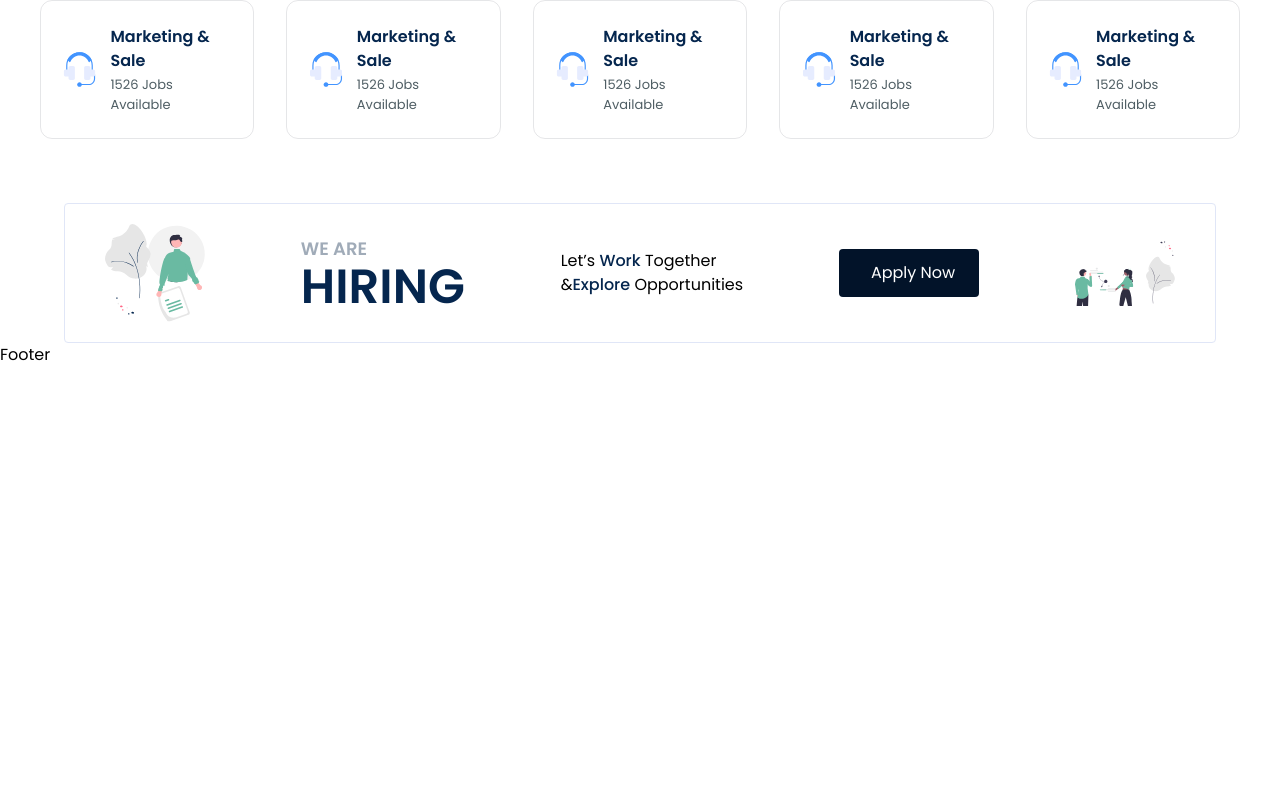
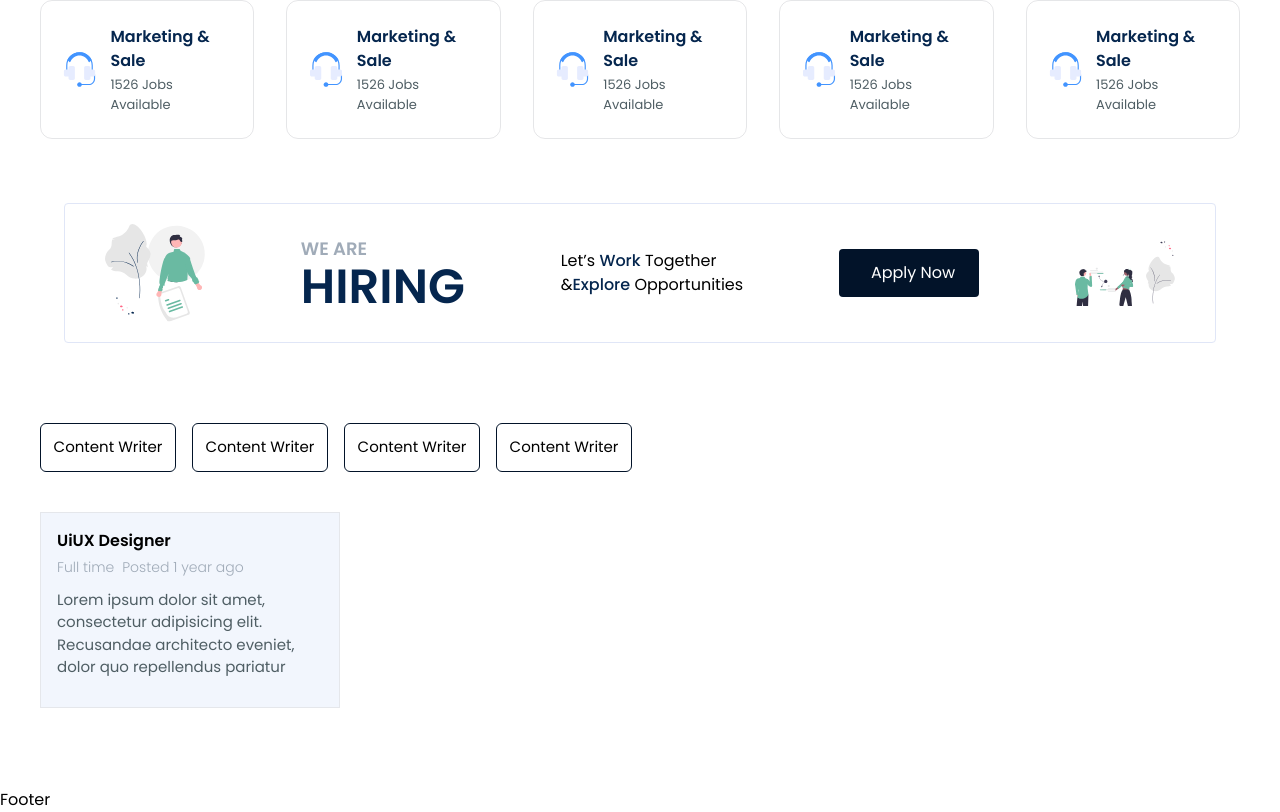
Before and after one commit to freelanceMamun/Job-Protal-Fullstack, a Next.js app in the folder frontend/: page / in a window 1280 px wide. Shown: the part 908-1720 px from the top of the page. Before the commit the page ends 1275 px from the top, so only its background shows below. Built offline with nearby package versions, Linux system fonts and the light colour scheme.

Commit message:
add Job filter

```diff
--- a/frontend/src/app/page.jsx
+++ b/frontend/src/app/page.jsx
@@ -5,7 +5,11 @@ import banenrImg from '@/assets/images/bg-banner.59ddabf7.svg';
 import Catagorycard from '@/components/catagorycard';
 import BanerSvg from '@/assets/images/bg-left-hiring.cc0e2e85.svg';
 import BanerSvg2 from '@/assets/images/bg-right-hiring.0dfda9a2.svg';
-export default function Home() {
+
+import JobCard from '@/components/JobCard';
+import Link from 'next/link';
+
+export default function Main() {
   return (
     <main className="">
       <Image
@@ -34,7 +38,6 @@ export default function Home() {
       </div>
 
       {/* ==== Banner  */}
-
       <div className="banner">
         <div className="container">
           <div className="max-w-6xl flex items-center py-5 rounded px-10 justify-between m-auto border border-[#e0e6f7]">
@@ -75,6 +78,43 @@ export default function Home() {
           </div>
         </div>
       </div>
+      {/* ==== Banner  */}
+
+      {/* ----- Job section ------- */}
+      <div className="container">
+        <div className="my-20">
+          <div className="filter-element">
+            <div className="grid grid-cols-8 gap-4">
+              <div className="border text-center duration-300 transition-all hover:-translate-y-1 border-[#021329] rounded-md hover:bg-[#021329] hover:text-white">
+                <Link href={''} className="w-full py-3 block text-[15px]">
+                  Content Writer
+                </Link>
+              </div>
+              <div className="border text-center duration-300 transition-all hover:-translate-y-1 border-[#021329] rounded-md hover:bg-[#021329] hover:text-white">
+                <Link href={''} className="w-full py-3 block text-[15px]">
+                  Content Writer
+                </Link>
+              </div>
+              <div className="border text-center duration-300 transition-all hover:-translate-y-1 border-[#021329] rounded-md hover:bg-[#021329] hover:text-white">
+                <Link href={''} className="w-full py-3 block text-[15px]">
+                  Content Writer
+                </Link>
+              </div>
+              <div className="border text-center duration-300 transition-all hover:-translate-y-1 border-[#021329] rounded-md hover:bg-[#021329] hover:text-white">
+                <Link href={''} className="w-full py-3 block text-[15px]">
+                  Content Writer
+                </Link>
+              </div>
+            </div>
+          </div>
+
+          <div className="job-card-element my-10 ">
+            <div className="grid grid-cols-4">
+              <JobCard></JobCard>
+            </div>
+          </div>
+        </div>
+      </div>
     </main>
   );
 }
--- /dev/null
+++ b/frontend/src/components/JobCard.jsx
@@ -0,0 +1,32 @@
+import React from 'react';
+
+const JobCard = () => {
+  return (
+    <div className=" bg-[#F2F6FD] border p-4">
+      <div className="job-title">
+        <h4 className="font-semibold">UiUX Designer</h4>
+        <div className="flex gap-2 mt-1">
+          <div className="time">
+            <p className="text-[#a0abb8] font-light text-sm">Full time</p>
+          </div>
+          <div className="date">
+            <p className="text-[#a0abb8] font-light text-sm">
+              Posted 1 year ago
+            </p>
+          </div>
+        </div>
+        <div className="job-discription my-3">
+          <p className="text-[15px]  text-[#4f5e64]">
+            Lorem ipsum dolor sit amet, consectetur adipisicing elit. Recusandae
+            architecto eveniet, dolor quo repellendus pariatur
+          </p>
+        </div>
+        <div className="catagory">
+          <div className=""></div>
+        </div>
+      </div>
+    </div>
+  );
+};
+
+export default JobCard;
```
